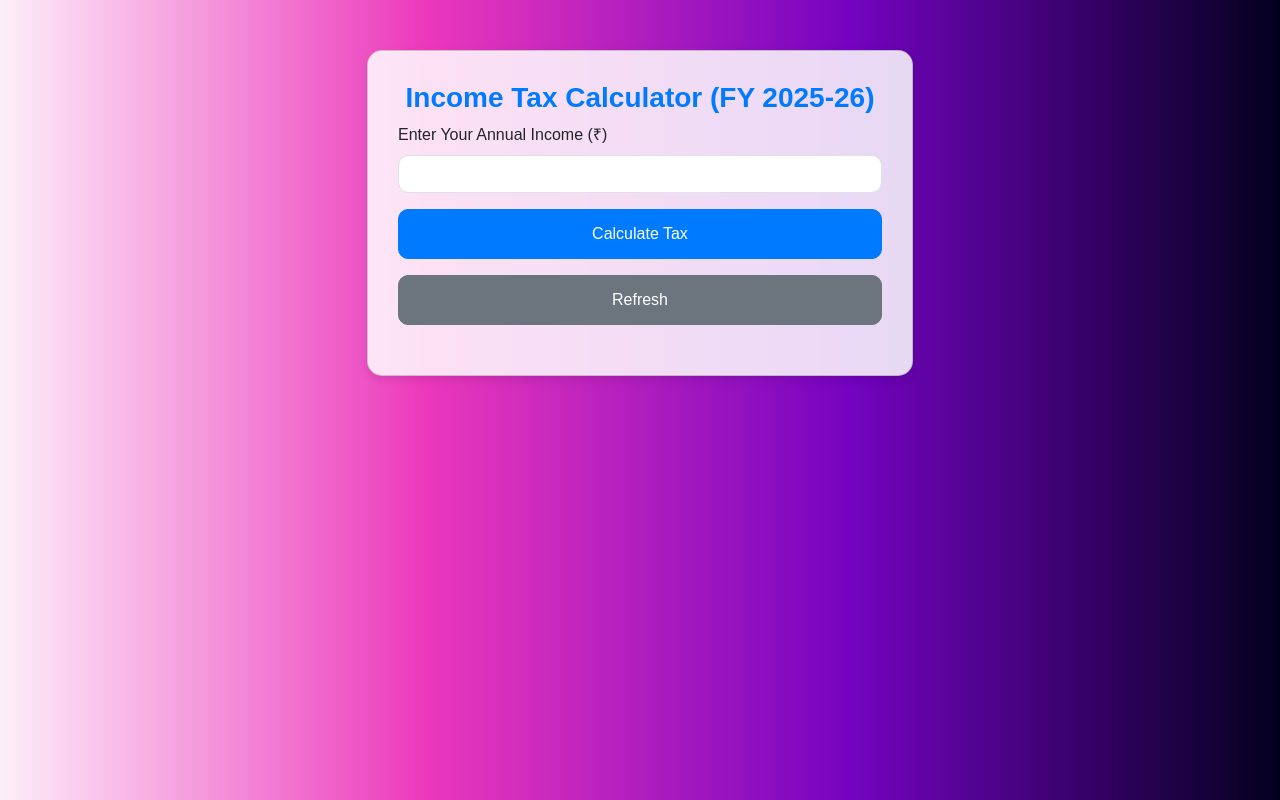
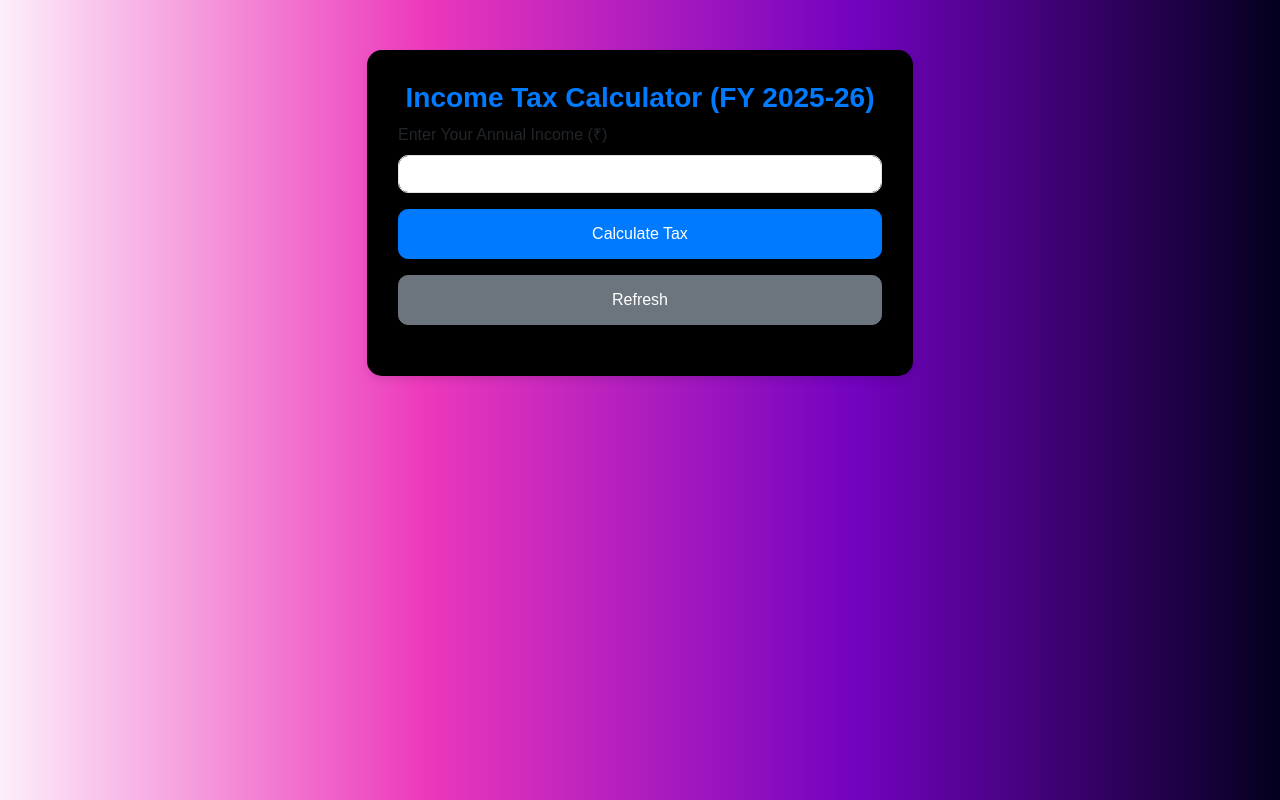
Before and after one commit to kakani17481a0566/FY_2025_26, a plain HTML site: page index.html in a window 1280 px wide. Drawn offline with nearby package versions, Linux system fonts and the light colour scheme.

Commit message:
Update styles.css

```diff
--- a/styles.css
+++ b/styles.css
@@ -12,7 +12,7 @@ body {
 .card {
     border-radius: 15px;
     box-shadow: 0 4px 8px rgba(0, 0, 0, 0.1);
-    background-color: rgba(255, 255, 255, 0.85);
+    background-color: black;
 }
 
 .card-title {
```
